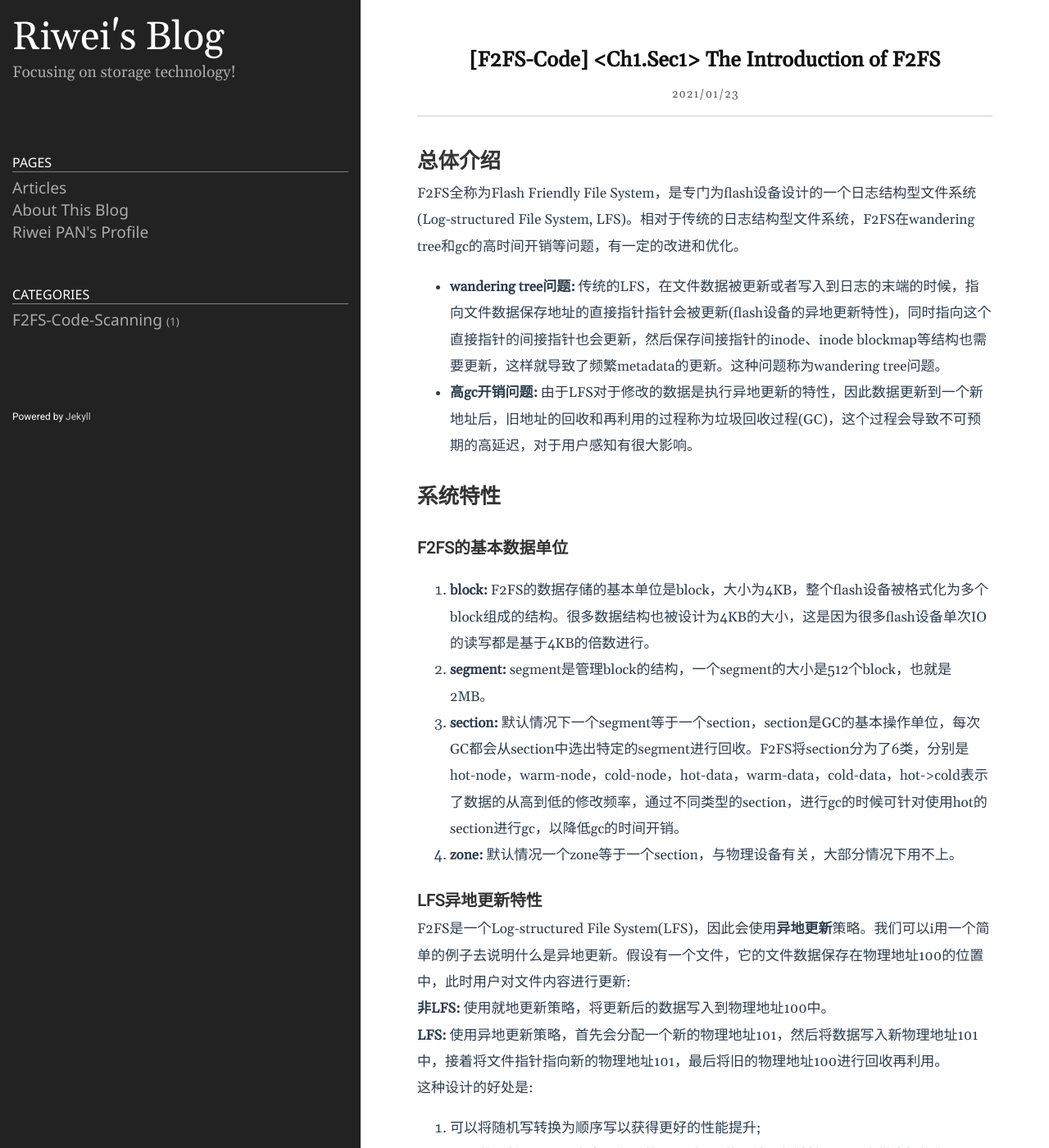
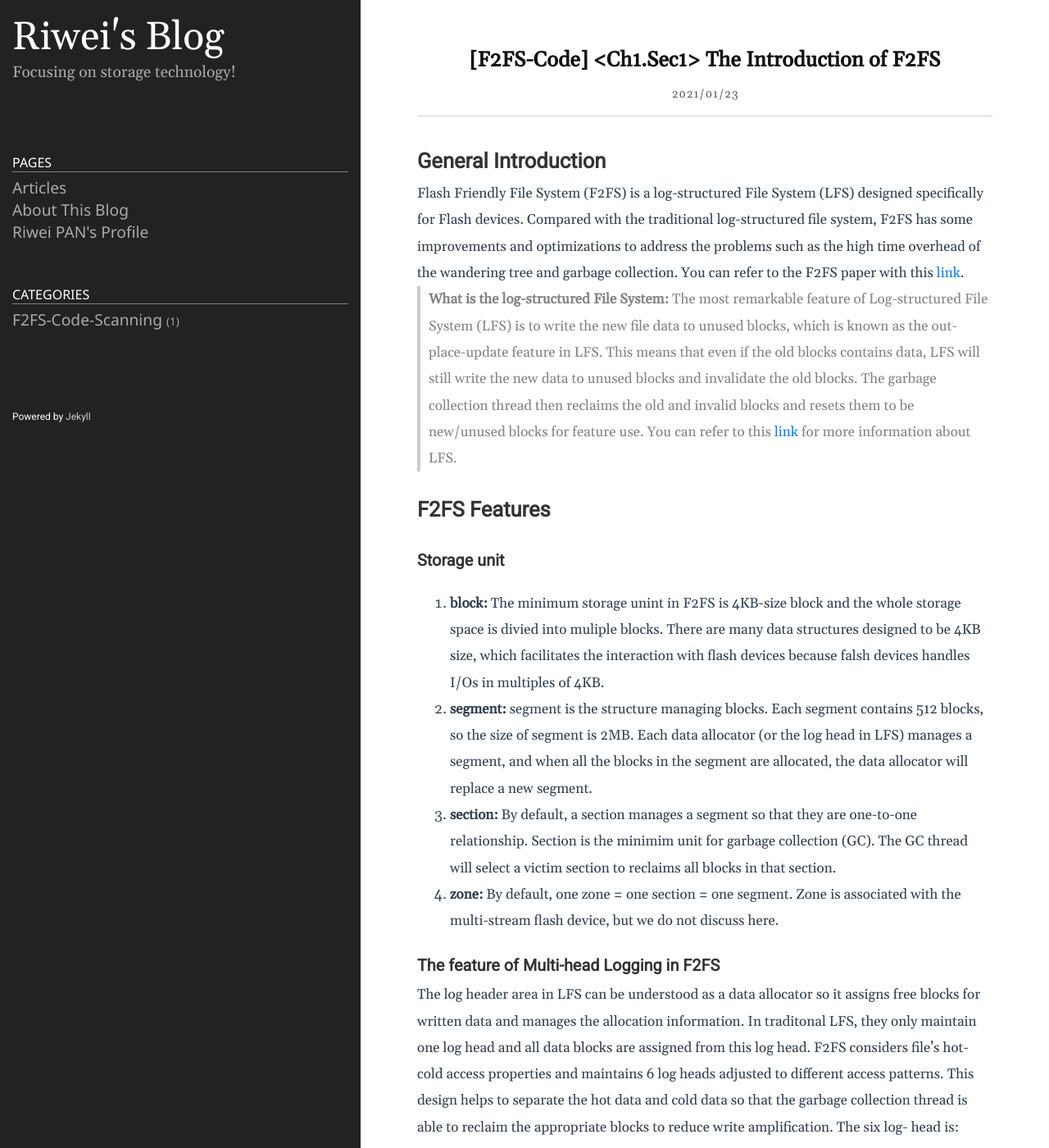
Before and after one commit to RiweiPan/riweipan.github.io, a Jekyll site: the page built from _posts/2021-01-23-f2fs-introduction.markdown, in a window 1280 px wide and 1400 px high. Shown: the whole window at 82% size. Built offline with Jekyll 4.4.1, drawn with Linux system fonts in a browser that asks for light colours; some of the changed text lies outside the part shown.

Commit message:
translate to English

```diff
--- a/_posts/2021-01-23-f2fs-introduction.markdown
+++ b/_posts/2021-01-23-f2fs-introduction.markdown
@@ -6,71 +6,47 @@
 ---
 
 
-# 总体介绍
-F2FS全称为Flash Friendly File System，是专门为flash设备设计的一个日志结构型文件系统(Log-structured File System, LFS)。相对于传统的日志结构型文件系统，F2FS在wandering tree和gc的高时间开销等问题，有一定的改进和优化。
+# General Introduction
+Flash Friendly File System (F2FS) is a log-structured File System (LFS) designed specifically for Flash devices. Compared with the traditional log-structured file system, F2FS has some improvements and optimizations to address the problems such as the high time overhead of the wandering tree and garbage collection. You can refer to the F2FS paper with this [link](https://www.usenix.org/system/files/conference/fast15/fast15-paper-lee.pdf).
 
-- **wandering tree问题:** 传统的LFS，在文件数据被更新或者写入到日志的末端的时候，指向文件数据保存地址的直接指针指针会被更新(flash设备的异地更新特性)，同时指向这个直接指针的间接指针也会更新，然后保存间接指针的inode、inode blockmap等结构也需要更新，这样就导致了频繁metadata的更新。这种问题称为wandering tree问题。
-
-- **高gc开销问题:** 由于LFS对于修改的数据是执行异地更新的特性，因此数据更新到一个新地址后，旧地址的回收和再利用的过程称为垃圾回收过程(GC)，这个过程会导致不可预期的高延迟，对于用户感知有很大影响。
+> **What is the log-structured File System:**
+The most remarkable feature of Log-structured File System (LFS) is to write the new file data to unused blocks, which is known as the out-place-update feature in LFS. This means that even if the old blocks contains data, LFS will still write the new data to unused blocks and invalidate the old blocks. The garbage collection thread then reclaims the old and invalid blocks and resets them to be new/unused blocks for feature use. You can refer to this [link](http://pages.cs.wisc.edu/~remzi/OSTEP/file-lfs.pdf) for more information about LFS.
 
 
+# F2FS Features
 
-# 系统特性
+### Storage unit
+1. **block:** The minimum storage unint in F2FS is 4KB-size block and the whole storage space is divied into muliple blocks. There are many data structures designed to be 4KB size, which facilitates the interaction with flash devices because falsh devices handles I/Os in multiples of 4KB.
+2. **segment:** segment is the structure managing blocks. Each segment contains 512 blocks, so the size of segment is 2MB. Each data allocator (or the log head in LFS) manages a segment, and when all the blocks in the segment are allocated, the data allocator will replace a new segment.
+3. **section:** By default, a section manages a segment so that they are one-to-one relationship. Section is the minimim unit for garbage collection (GC). The GC thread will select a victim section to reclaims all blocks in that section.
+4. **zone:** By default, one zone = one section = one segment. Zone is associated with the multi-stream flash device, but we do not discuss here.
 
-### F2FS的基本数据单位
-1. **block:** F2FS的数据存储的基本单位是block，大小为4KB，整个flash设备被格式化为多个block组成的结构。很多数据结构也被设计为4KB的大小，这是因为很多flash设备单次IO的读写都是基于4KB的倍数进行。
-2. **segment:** segment是管理block的结构，一个segment的大小是512个block，也就是2MB。
-3. **section:** 默认情况下一个segment等于一个section，section是GC的基本操作单位，每次GC都会从section中选出特定的segment进行回收。F2FS将section分为了6类，分别是hot-node，warm-node，cold-node，hot-data，warm-data，cold-data，hot->cold表示了数据的从高到低的修改频率，通过不同类型的section，进行gc的时候可针对使用hot的section进行gc，以降低gc的时间开销。
-4. **zone:** 默认情况一个zone等于一个section，与物理设备有关，大部分情况下用不上。
+### The feature of Multi-head Logging in F2FS
+
+The log header area in LFS can be understood as a data allocator so it assigns free blocks for written data and manages the allocation information. In traditonal LFS, they only maintain one log head and all data blocks are assigned from this log head. F2FS considers file's hot-cold access properties and maintains 6 log heads adjusted to different access patterns. This design helps to separate the hot data and cold data so that the garbage collection thread is able to reclaim the appropriate blocks to reduce write amplification. The six log- head is:
+
+- **HOT NODE Area**：Direct node blocks for directories. Because opening and listing dir are most frequent dir operations.
+- **WARM NODE Area**：Direct node blocks for regular files.
+- **COLD NODE Area**：Indirect node blocks. Indirect node blocks. The blocks are used for the large files.
+- **HOT DATA Area**：Directory entry blocks. These blocks records the files and sub-dirs information (file name, dir name) in this dir.
+- **WARM DATA Area**：Data blocks made by users. Normal File data.
+- **COLD DATA Area**：Data blocks moved by cleaning; Cold data blocks specified by users/Multimedia file data.
 
 
-
-### LFS异地更新特性
-
-F2FS是一个Log-structured File System(LFS)，因此会使用**异地更新**策略。我们可以i用一个简单的例子去说明什么是异地更新。假设有一个文件，它的文件数据保存在物理地址100的位置中，此时用户对文件内容进行更新:
-
-**非LFS:** 使用就地更新策略，将更新后的数据写入到物理地址100中。
-
-**LFS:** 使用异地更新策略，首先会分配一个新的物理地址101，然后将数据写入新物理地址101中，接着将文件指针指向新的物理地址101，最后将旧的物理地址100进行回收再利用。
-
-这种设计的好处是:
-
-1. 可以将随机写转换为顺序写以获得更好的性能提升;
-2. flash的颗粒program寿命是有限的，通过LFS的异地更新特性，可以自带磨损均衡。
-
-但是LFS也有一些缺点，一个最明显的缺点是F2FS要对旧的物理地址进行回收，这个过程称为垃圾回收过程(GC)，不适当的GC时机会影响到系统的性能表现；另外一个缺点是LFS极端情况的安全性不像JFS(journal file system)那么好，因为LFS依赖Checkpoint保证一致性，但是Checkpoint不是每次写入数据都会进行(带来很大的开销)，而是隔一段时间才会进行一次Checkpoint，因此可能在Checkpoint之前系统宕机，会带来部分数据的丢失。
-
-
-
-### Multi-head Logging特性
-
-Log区域指的是文件系统中用于分配free block(空闲的且没有写入数据的block)的区域，例如F2FS的一个文件需要写入新数据，它就要去Log区域请求free block，然后再将数据写入这个free block中。传统的LFS往往会维护一个大的日志区域，一切数据的分配都从这个大的日志区域中进行处理，而F2FS则根据数据的访问冷热特性差异，维护了6个Log区域，分别是:
-
-- **HOT NODE区域**：给目录的direct node使用，因为打开目录、读取目录是最频繁的操作。
-- **WARM NODE区域**：给普通文件的direct node使用
-- **COLD NODE区域**：给indirect node使用，一般而言只有较大的文件才会使用到这个log区域。
-- **HOT DATA区域**：给目录的数据使用，目录数据记录了当前目录有多少个子文件、子文件夹。
-- **WARM DATA区域**：给普通文件的数据使用，常规的fwrite/write函数写入的数据都是在这里分配。
-- **COLD DATA区域**：给不频繁修改的数据使用，如多媒体文件(多为只读文件)，或者用户指定的只读文件，如GC产生写的数据(gc会挑热度最低的数据)。
-
-*注: direct node、indirect node的概念和作用会在第二章进行介绍。*
-
-
-
-# F2FS的闪存设备物理区域布局
+# The layout of F2FS
 
 ![](/public/img/F2FS-Scanning/F2FS-CH1/f2fs-layout.png)
 
-通过mkfs.f2fs工具，可以将整个flash设备格式化成特定的格式。整个存储设备区域被F2FS格式化为6个区域，分别是Superblock，Checkpoint，Segment Info Table，Node Address Table，Segment Summary Area，以及Main Area。前5个区域总称为元数据区域(Metadata Area)，保存的是跟F2FS直接相关的元信息，而最后一个区域是保存文件数据的主要区域，主要保存了node数据、文件data数据、目录数据。它们的作用分别是:
+With the help of mkfs.f2fs tool, we can format the whole flash devices into six parts: Superblock, Checkpoint, Segment Info Table, Node Addr Table, Segment Summary Area and Main Area. The first five area is called metadata area, saving the meta information about F2FS (free blocks, block bitmap, etc.). The Main Area stores the dir and file data, including node data, and normal file data. The function of these areas is:
 
-**Superblock:** 记录整个文件系统的分区信息，包括一共有多少个block，使用了多少block这些最基本同时也是最重要的信息。F2FS在挂载的时候，会创建一个内存数据结构`struct f2fs_sb_info`，然后从设备的Superblock区域读取相关数据。
+**Superblock:** Record the meta information about F2FS, including the number of blocks, free blocks, nodes, etc. The corresponding in-memory data structure is `struct f2fs_sb_info`.
 
-**Checkpoint:** 记录了上次卸载F2FS的时刻，系统的block、node等分配状态(如当前free block分配了到哪个位置)，用于给下次挂载F2FS的时候，复原整个系统的block、node的分配状态。在F2FS的运行过程中，F2FS会定时将当前的block、node分配状态写入Checkpoint区域，用于由于F2FS被关闭/崩溃时恢复数据。Checkpoint在内存中对应的数据结构是`struct f2fs_checkpoint`。
+**Checkpoint:** Recording the information about log heads, including the number of free blocks in the log head, and the location where the log head has allocated. F2FS will write the block and node allocation status in Checkpoint Area periodically and F2FS can recover the file system by the information in Checkpoint. The corresponding in-memory data structure is `struct f2fs_checkpoint`.
 
-**Segment Information Table(SIT):** 保存了每一个segment的信息，例如这个segment已经分配了多少个block、哪一个block正在使用，哪一个block是无效的需要回收。通过这些信息去管理已经被使用了的block和未使用的block，使系统可以合理分配block。每一个segment都对应了一个segment number(segno)，系统可以通过segno快速地查询到该segment的分配信息。SIT在内存中对应的数据结构是`struct f2fs_sm_info`。
+**Segment Information Table(SIT):** Record the information of each segment, including the number of free blocks in this segment, and a bitmap of block status. Each segment has a unqiue segment number (segno) and F2FS can acquire the information about segment by segno. The corresponding in-memory data structure is `struct f2fs_sm_info`.
 
-**Node Address Table(NAT):** 建立了一张表保存了每一个node的物理地址信息。F2FS的每一个node都有一个node id(nid)，系统可以通过nid在NAT找到对应node的物理地址，从而在闪存设备读取出来。NAT在内存中对应的数据结构是`struct f2fs_nm_info`。
+**Node Address Table(NAT):** Record the information of node. Each node has a node id, which corresponds an entry in NAT. F2FS can obtains storage location of node by referring the NAT with node id.The corresponding in-memory data structure is `struct f2fs_nm_info`.
 
-**Segment Summary Area(SSA):** 这个区域主要保存了jounal(SIT/NAT临时的修改信息)以及summary(记录了逻辑地址和物理地址关系的结构，主要用与GC)。SSA区域在内存中没有专门的数据结构。
+**Segment Summary Area(SSA):** Record the data journals and summarys. Journals are used to cache information about temporary changes of SIT and NAT, which can reduce write amplification. Summarys record the relation between logical blocks and physical blocks, and this relation is used in garbage collection operation. There is no in-memory data structure for SSA area.
 
-**Main Area:** Main Area被4KB大小的block所填充，这些block可以分配给文件的data或者文件的node，是F2FS的主要数据保存区域。
+**Main Area:** Main area is filled with 4KB-size block and these block can store normal file data, dir data and node data.
```
